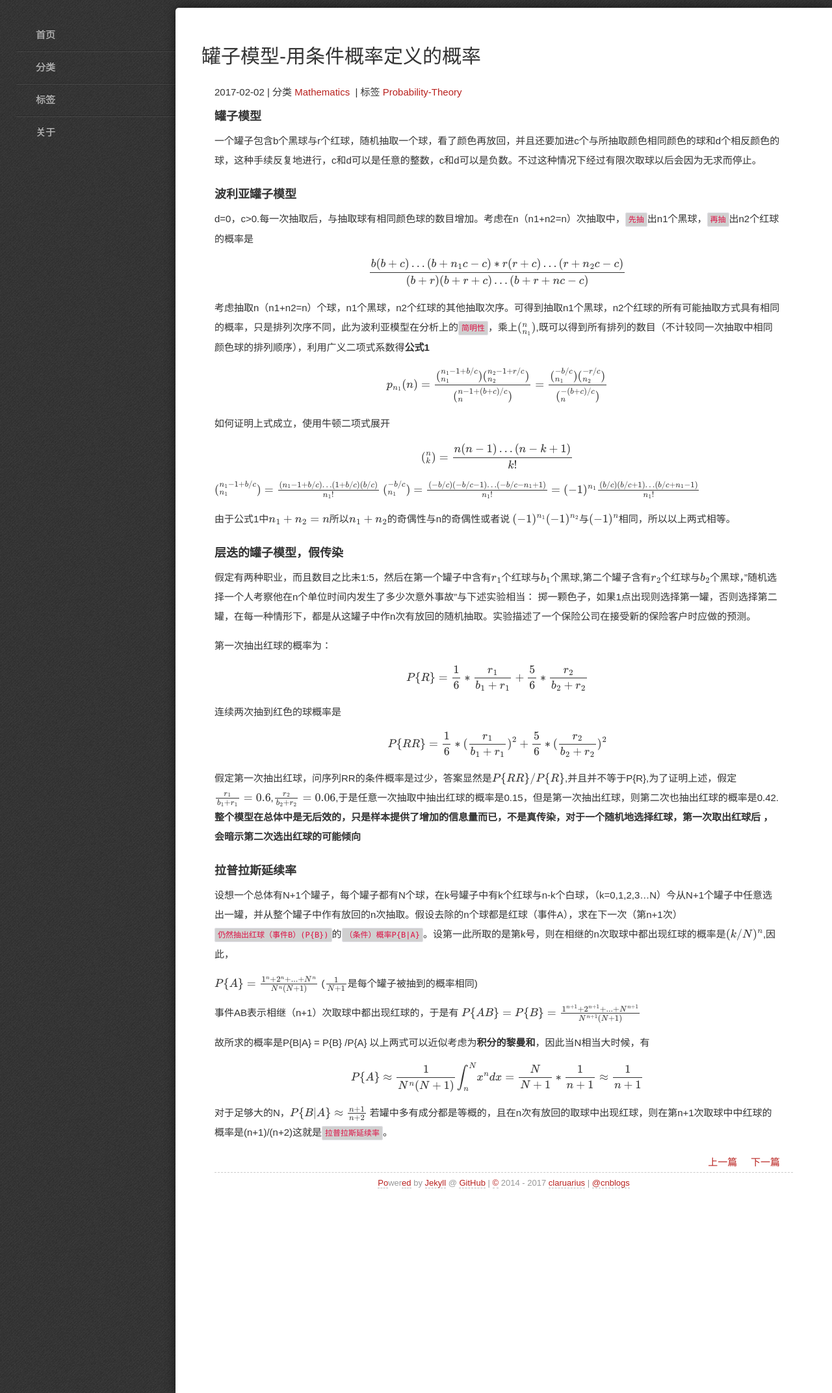
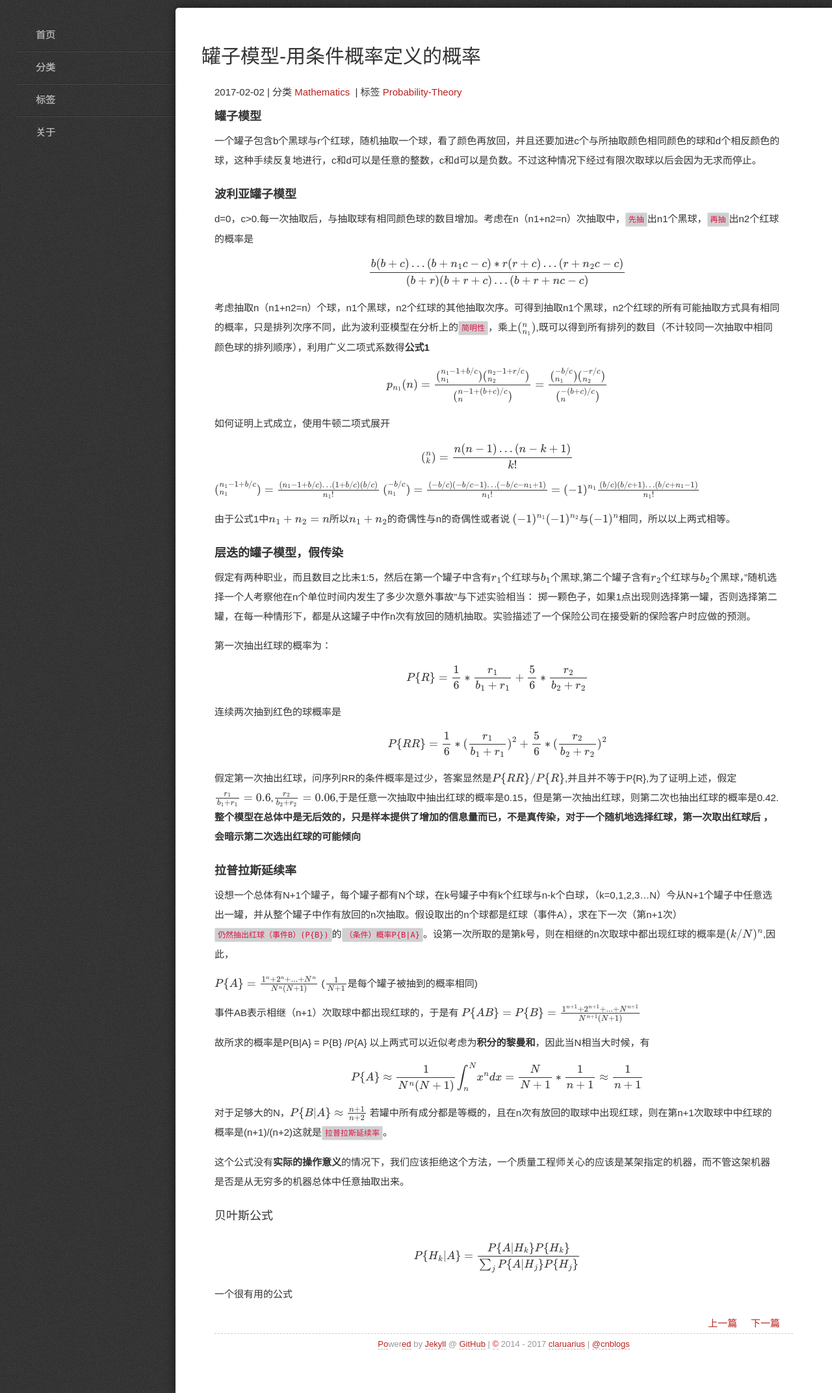
Before and after one commit to Claruarius/blog, a Jekyll site: the page built from _posts/2017-02-02-罐子模型-用条件概率定义的概率.md, in a window 1280 px wide. Shown: the whole page at 65% size. Built offline with Jekyll 4.4.1, drawn with Linux system fonts in a browser that asks for light colours; some web fonts are replaced; formulas are drawn with MathJax 3.

Commit message:
modify the article

```diff
--- a/_posts/2017-02-02-罐子模型-用条件概率定义的概率.md
+++ b/_posts/2017-02-02-罐子模型-用条件概率定义的概率.md
@@ -46,7 +46,7 @@ $$P\{RR\} = \frac{1} {6}* (\frac{r_1} {b_1+r_1})^2+\frac{5} {6}*(\frac{r_2} {b_2
 **整个模型在总体中是无后效的，只是样本提供了增加的信息量而已，不是真传染，对于一个随机地选择红球，第一次取出红球后 ，会暗示第二次选出红球的可能倾向**
 
 ### **拉普拉斯延续率**
-设想一个总体有N+1个罐子，每个罐子都有N个球，在k号罐子中有k个红球与n-k个白球，（k=0,1,2,3...N）今从N+1个罐子中任意选出一罐，并从整个罐子中作有放回的n次抽取。假设去除的n个球都是红球（事件A），求在下一次（第n+1次）`仍然抽出红球（事件B）(P{B})`的`（条件）概率P{B|A}`。设第一此所取的是第k号，则在相继的n次取球中都出现红球的概率是$$(k/N)^n$$,因此，
+设想一个总体有N+1个罐子，每个罐子都有N个球，在k号罐子中有k个红球与n-k个白球，（k=0,1,2,3...N）今从N+1个罐子中任意选出一罐，并从整个罐子中作有放回的n次抽取。假设取出的n个球都是红球（事件A），求在下一次（第n+1次）`仍然抽出红球（事件B）(P{B})`的`（条件）概率P{B|A}`。设第一次所取的是第k号，则在相继的n次取球中都出现红球的概率是$$(k/N)^n$$,因此，
 
 $$P\{A\} = \frac{1^n+2^n+...+N^n}{N^n(N+1)}$$ ($$\frac{1}{N+1}$$是每个罐子被抽到的概率相同)
 
@@ -59,4 +59,12 @@ $$P\{AB\}=P\{B\}=\frac{1^{n+1} + 2^{n+1} + ... + N^{n+1}}{N^{n+1}(N+1)}$$
 $$P\{A\}\approx \frac{1}{N^n(N+1)}{\int}^N_n{x}^n dx=\frac{N}{N+1}*\frac{1}{n+1} \approx \frac{1}{n+1}$$
 
 对于足够大的N，$$P\{B|A\}\approx \frac{n+1}{n+2}$$
-若罐中多有成分都是等概的，且在n次有放回的取球中出现红球，则在第n+1次取球中中红球的概率是(n+1)/(n+2)这就是`拉普拉斯延续率`。
+若罐中所有成分都是等概的，且在n次有放回的取球中出现红球，则在第n+1次取球中中红球的概率是(n+1)/(n+2)这就是`拉普拉斯延续率`。
+
+这个公式没有**实际的操作意义**的情况下，我们应该拒绝这个方法，一个质量工程师关心的应该是某架指定的机器，而不管这架机器是否是从无穷多的机器总体中任意抽取出来。
+
+### 贝叶斯公式
+
+$$P\{H_k|A\}=\frac{P\{A|H_k\}P\{H_k\}}{\sum _jP\{A|H_j\}P\{H_j\}}$$
+
+一个很有用的公式
```
